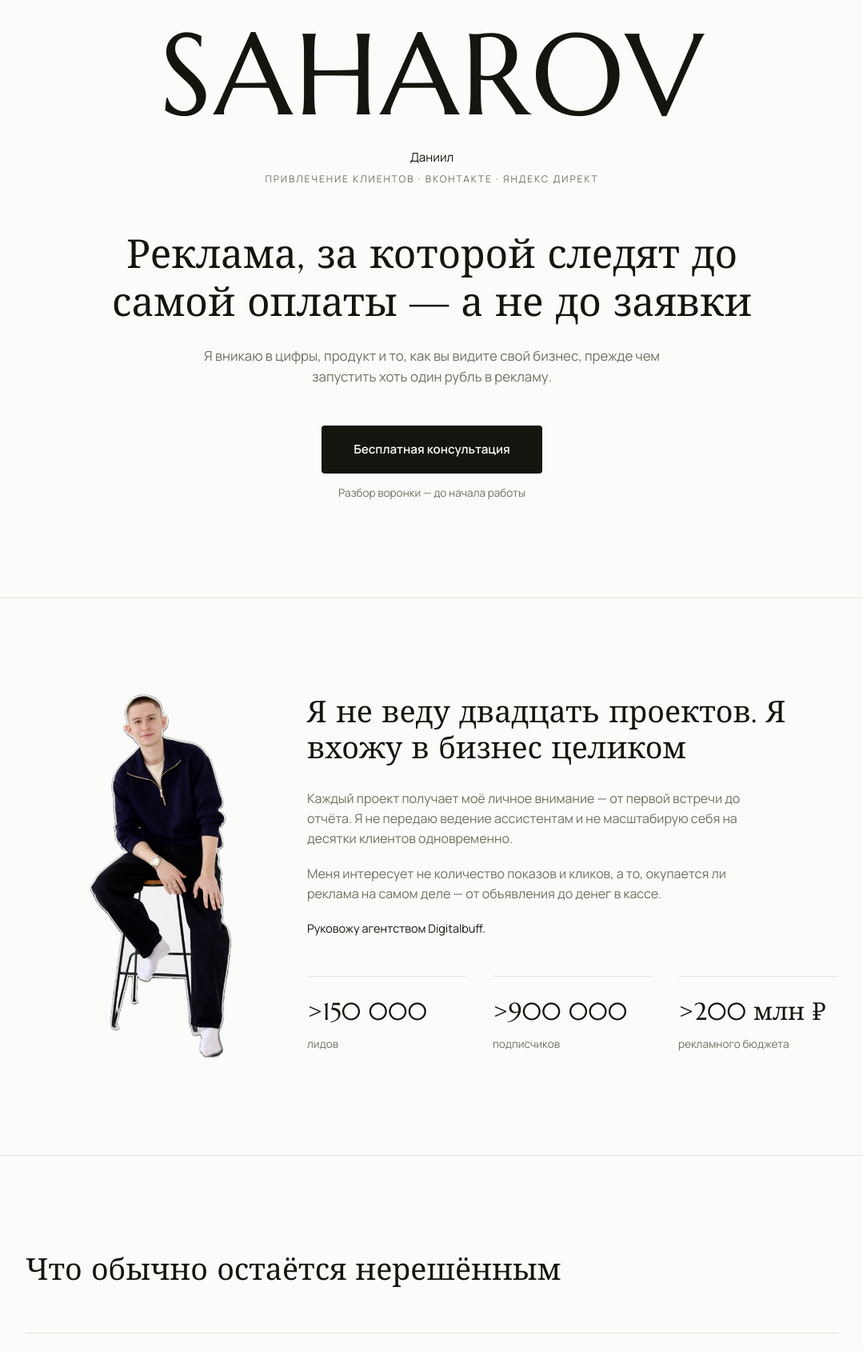
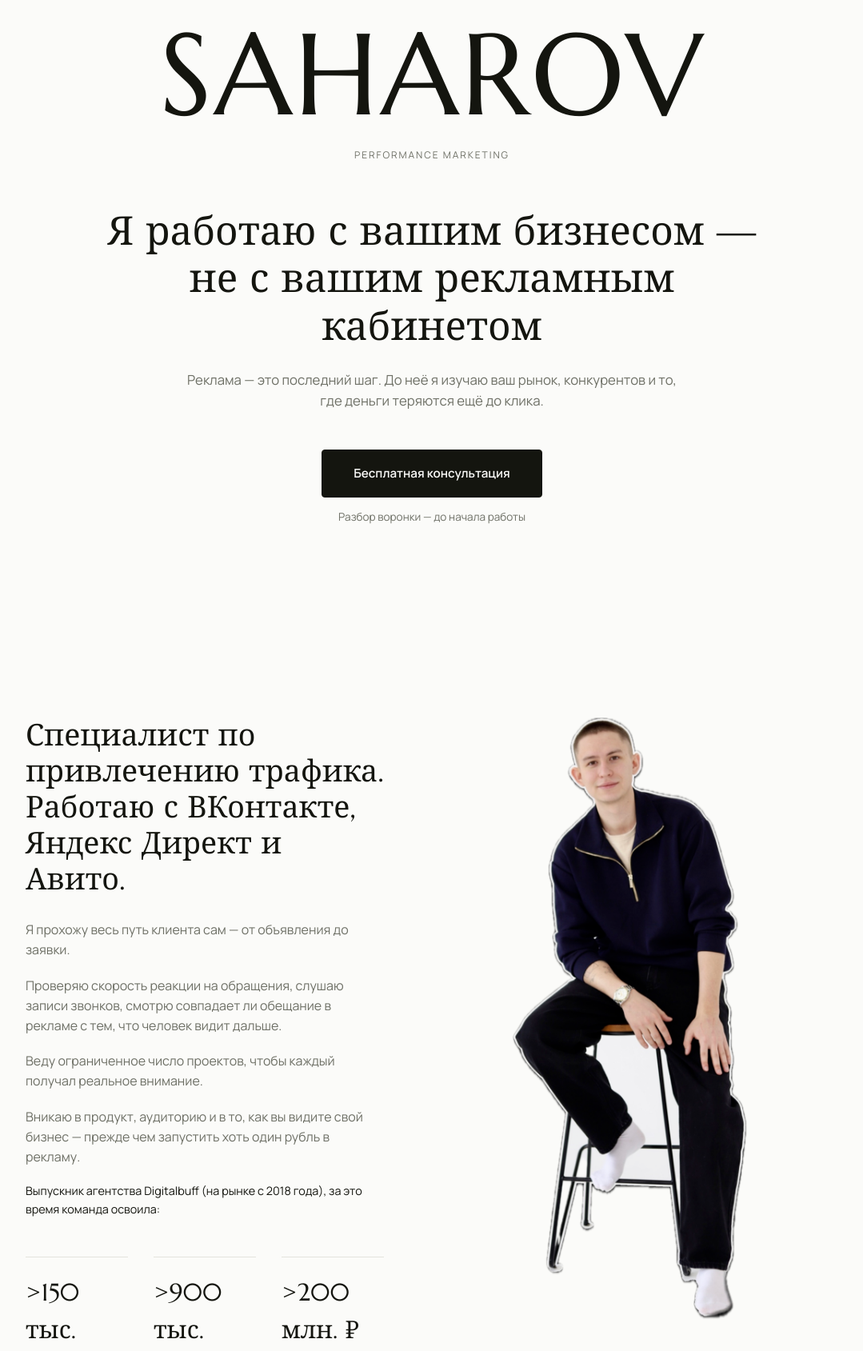
Before and after one commit to Idanzo23/targetvip, a plain HTML site: page index.html in a window 1280 px wide. Shown: the part 139-1828 px from the top of the page at 80% size, without its empty margins (100-1179 px from the left). Drawn offline with Linux system fonts and the light colour scheme.

Commit message:
поменял первые 2 блока
Co-Authored-By: Claude Sonnet 5 <noreply@anthropic.com>

```diff
--- a/index.html
+++ b/index.html
@@ -59,10 +59,7 @@
 
   section {
     padding: 120px 0;
-    border-bottom: 1px solid var(--line);
   }
-
-  section:last-of-type { border-bottom: none; }
 
   .eyebrow {
     font-size: 0.78rem;
@@ -91,15 +88,18 @@
     font-family: var(--sans);
     font-weight: 600;
     font-size: 0.95rem;
-    padding: 18px 40px;
-    border: none;
+    padding: 17px 39px;
+    border: 1px solid var(--btn-bg);
     border-radius: 4px;
     cursor: pointer;
     text-decoration: none;
-    transition: opacity 0.2s ease;
+    transition: background-color 0.2s ease, color 0.2s ease;
   }
 
-  .btn:hover { opacity: 0.85; }
+  .btn:hover {
+    background: var(--bg);
+    color: var(--btn-bg);
+  }
 
   .btn-caption {
     display: block;
@@ -135,6 +135,32 @@
     line-height: 1;
   }
 
+  .hero .surname .letter {
+    display: inline-block;
+    opacity: 0;
+    filter: blur(6px);
+    transform: translateY(0.3em);
+    animation: letter-in 0.9s cubic-bezier(0.19, 1, 0.22, 1) forwards;
+    animation-delay: calc(0.25s + var(--i) * 0.08s);
+  }
+
+  @keyframes letter-in {
+    to {
+      opacity: 1;
+      filter: blur(0);
+      transform: translateY(0);
+    }
+  }
+
+  @media (prefers-reduced-motion: reduce) {
+    .hero .surname .letter {
+      animation: none;
+      opacity: 1;
+      filter: none;
+      transform: none;
+    }
+  }
+
   .hero .identity {
     margin-top: 20px;
     display: flex;
@@ -143,16 +169,23 @@
     gap: 6px;
   }
 
-  .hero .name {
-    font-size: 0.95rem;
-    color: var(--text);
-  }
-
-  .hero .role {
+  .hero .tagline {
     font-size: 0.75rem;
     letter-spacing: 0.16em;
     text-transform: uppercase;
     color: var(--muted);
+    opacity: 0;
+    animation: tagline-in 1.1s cubic-bezier(0.19, 1, 0.22, 1) forwards;
+    animation-delay: 1.3s;
+  }
+
+  @keyframes tagline-in {
+    from { opacity: 0; letter-spacing: 0.5em; }
+    to { opacity: 1; letter-spacing: 0.16em; }
+  }
+
+  @media (prefers-reduced-motion: reduce) {
+    .hero .tagline { animation: none; opacity: 1; }
   }
 
   .hero h1 {
@@ -168,17 +201,37 @@
   /* ---------- About ---------- */
   .about-grid {
     display: grid;
-    grid-template-columns: 280px 1fr;
-    gap: 72px;
-    align-items: start;
+    grid-template-columns: 1fr 560px;
+    gap: 40px 8px;
+    align-items: stretch;
+  }
+
+  .photo-frame {
+    height: 90%;
+    width: 90%;
+    overflow: hidden;
+    position: relative;
+    z-index: 2;
+    opacity: 0;
+    transform: scale(1.05);
+    transition: opacity 1s ease, transform 1.1s cubic-bezier(0.19, 1, 0.22, 1);
+  }
+
+  .photo-frame.is-visible {
+    opacity: 1;
+    transform: scale(1);
   }
 
   .photo-placeholder {
+    height: 100%;
     width: 100%;
-    max-width: 320px;
-    aspect-ratio: 986 / 1606;
     object-fit: contain;
+    object-position: center top;
     display: block;
+  }
+
+  @media (prefers-reduced-motion: reduce) {
+    .photo-frame { opacity: 1; transform: none; transition: none; }
   }
 
   .about-copy .section-title { margin-bottom: 28px; }
@@ -428,7 +481,8 @@
     .container { padding: 0 24px; }
 
     .about-grid { grid-template-columns: 1fr; gap: 40px; }
-    .photo-placeholder { max-width: 220px; }
+    .photo-frame { height: auto; width: 100%; max-width: 280px; }
+    .photo-placeholder { height: auto; width: 100%; }
 
     .stats { grid-template-columns: 1fr; gap: 24px; }
 
@@ -451,13 +505,14 @@
 <!-- 1. Hero -->
 <section class="hero">
   <div class="container">
-    <div class="surname reveal">SAHAROV</div>
-    <div class="identity reveal">
-      <div class="name">Даниил</div>
-      <div class="role">Привлечение клиентов · ВКонтакте · Яндекс Директ</div>
+    <div class="surname" aria-label="SAHAROV">
+      <span aria-hidden="true"><span class="letter" style="--i:0">S</span><span class="letter" style="--i:1">A</span><span class="letter" style="--i:2">H</span><span class="letter" style="--i:3">A</span><span class="letter" style="--i:4">R</span><span class="letter" style="--i:5">O</span><span class="letter" style="--i:6">V</span></span>
     </div>
-    <h1 class="reveal">Реклама, за которой следят до самой оплаты — а не до заявки</h1>
-    <p class="lead reveal">Я вникаю в цифры, продукт и то, как вы видите свой бизнес, прежде чем запустить хоть один рубль в рекламу.</p>
+    <div class="identity">
+      <div class="tagline">Performance Marketing</div>
+    </div>
+    <h1 class="reveal">Я работаю с вашим бизнесом — не с вашим рекламным кабинетом</h1>
+    <p class="lead reveal">Реклама — это последний шаг. До неё я изучаю ваш рынок, конкурентов и то, где деньги теряются ещё до клика.</p>
     <a href="https://t.me/ddanyatarget23" target="_blank" rel="noopener" class="btn reveal">Бесплатная консультация</a>
     <span class="btn-caption reveal">Разбор воронки — до начала работы</span>
   </div>
@@ -466,26 +521,30 @@
 <!-- 2. О себе -->
 <section class="about">
   <div class="container about-grid">
-    <img src="photo.png" alt="Даниил Сахаров" class="photo-placeholder reveal">
     <div class="about-copy">
-      <h2 class="section-title reveal">Я не веду двадцать проектов. Я вхожу в бизнес целиком</h2>
-      <p class="reveal">Каждый проект получает моё личное внимание — от первой встречи до отчёта. Я не передаю ведение ассистентам и не масштабирую себя на десятки клиентов одновременно.</p>
-      <p class="reveal">Меня интересует не количество показов и кликов, а то, окупается ли реклама на самом деле — от объявления до денег в кассе.</p>
-      <p class="agency-line reveal">Руковожу агентством Digitalbuff.</p>
+      <h2 class="section-title reveal">Специалист по привлечению трафика. Работаю с ВКонтакте, Яндекс Директ и Авито.</h2>
+      <p class="reveal">Я прохожу весь путь клиента сам — от объявления до заявки.</p>
+      <p class="reveal">Проверяю скорость реакции на обращения, слушаю записи звонков, смотрю совпадает ли обещание в рекламе с тем, что человек видит дальше.</p>
+      <p class="reveal">Веду ограниченное число проектов, чтобы каждый получал реальное внимание.</p>
+      <p class="reveal">Вникаю в продукт, аудиторию и в то, как вы видите свой бизнес — прежде чем запустить хоть один рубль в рекламу.</p>
+      <p class="agency-line reveal">Выпускник агентства Digitalbuff (на рынке с 2018 года), за это время команда освоила:</p>
       <div class="stats">
         <div class="stat-card reveal">
-          <div class="stat-number">&gt;150 000</div>
+          <div class="stat-number">&gt;150 тыс.</div>
           <div class="stat-label">лидов</div>
         </div>
         <div class="stat-card reveal">
-          <div class="stat-number">&gt;900 000</div>
+          <div class="stat-number">&gt;900 тыс.</div>
           <div class="stat-label">подписчиков</div>
         </div>
         <div class="stat-card reveal">
-          <div class="stat-number">&gt;200 млн ₽</div>
+          <div class="stat-number">&gt;200 млн. ₽</div>
           <div class="stat-label">рекламного бюджета</div>
         </div>
       </div>
+    </div>
+    <div class="photo-frame reveal-photo">
+      <img src="photo.png" alt="Даниил Сахаров" class="photo-placeholder">
     </div>
   </div>
 </section>
@@ -648,7 +707,7 @@
 
 <script>
   // Reveal on scroll
-  const revealEls = document.querySelectorAll('.reveal');
+  const revealEls = document.querySelectorAll('.reveal, .reveal-photo');
   const observer = new IntersectionObserver((entries) => {
     entries.forEach(entry => {
       if (entry.isIntersecting) {
```
